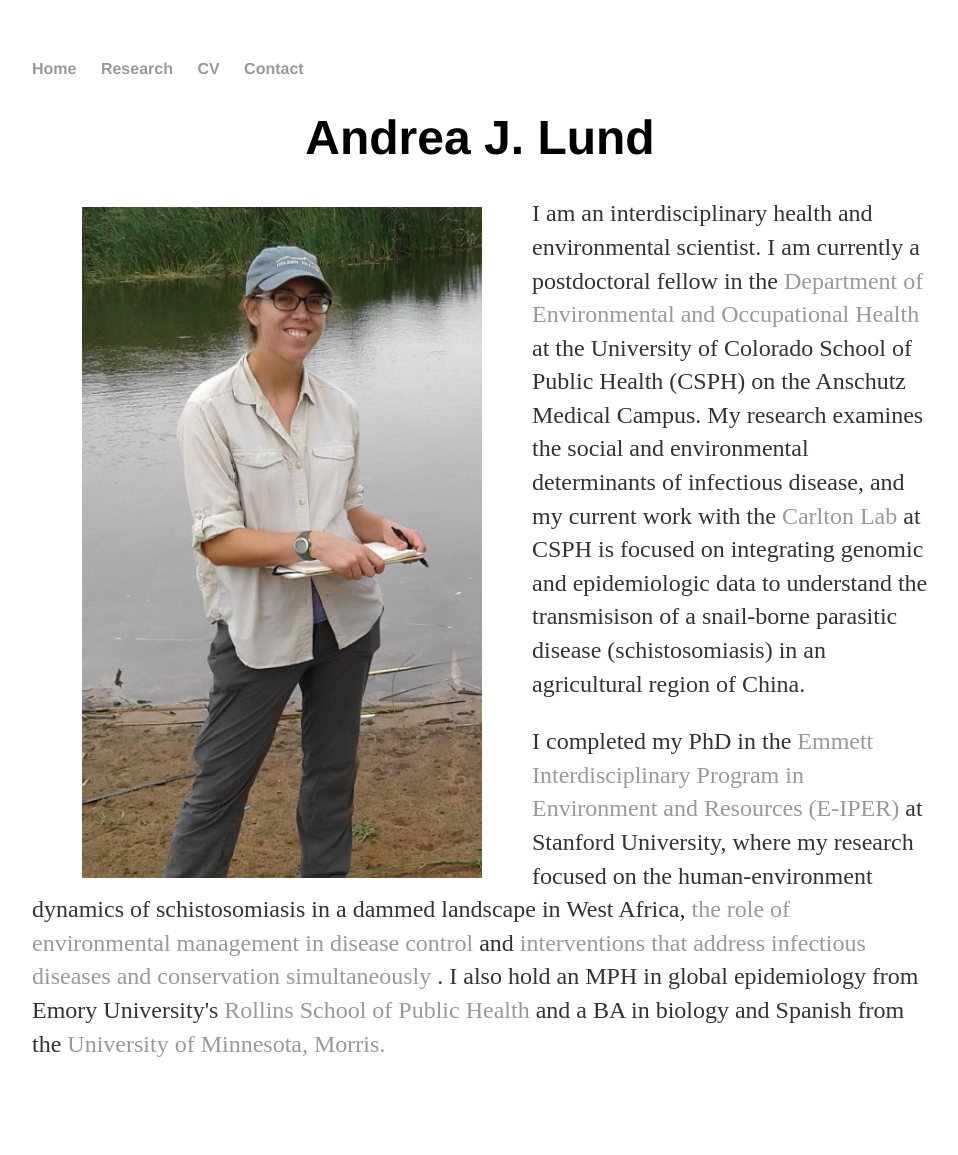
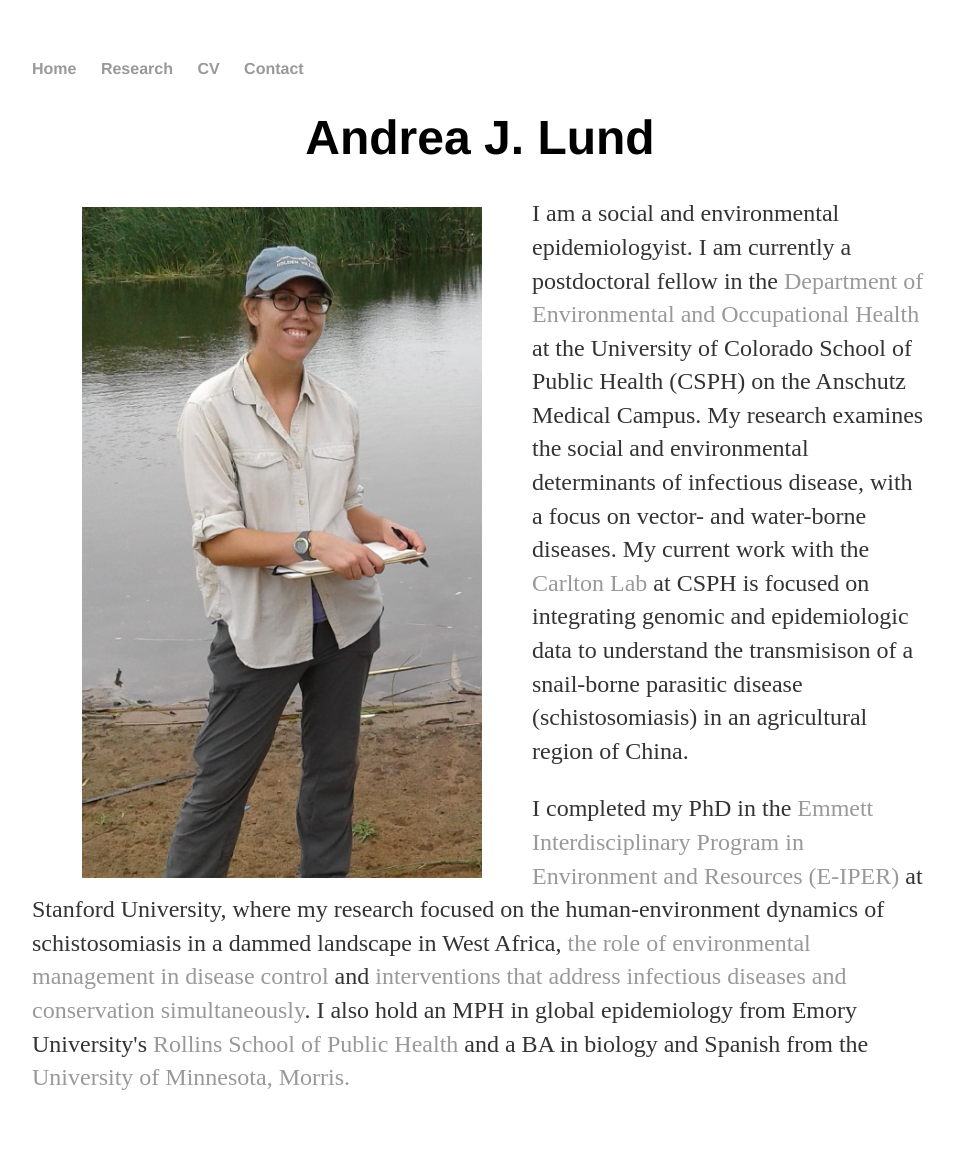
Before and after one commit to andjanlund/andjanlund.github.io, a Jekyll site: the page built from index.html, in a window 1280 px wide. Shown: the whole page, without its empty margins (160-1118 px from the left). Built offline with Jekyll 4.4.1, drawn with Linux system fonts in a browser that asks for light colours; before the commit the page ends 1121 px from its top, so only the background shows below that.

Commit message:
update text and fix typos

```diff
--- a/index.html
+++ b/index.html
@@ -11,8 +11,8 @@ title: Andrea J. Lund
 	  align = "left" hspace = 50 vspace = 10/>
 	</div>
 
-    <p> I am an interdisciplinary health and environmental scientist. I am currently a postdoctoral fellow in the <a href = "https://coloradosph.cuanschutz.edu/education/departments/environmental-occupational-health"> Department of Environmental and Occupational Health </a> at the University of Colorado School of Public Health (CSPH) on the Anschutz Medical Campus. My research examines the social and environmental determinants of infectious disease, and my current work with the <a href = "https://coloradosph.cuanschutz.edu/education/departments/environmental-occupational-health/research/carlton-group/our-team"> Carlton Lab </a> at CSPH is focused on integrating genomic and epidemiologic data to understand the transmisison of a snail-borne parasitic disease (schistosomiasis) in an agricultural region of China. </p>
+    <p> I am a social and environmental epidemiologyist. I am currently a postdoctoral fellow in the <a href = "https://coloradosph.cuanschutz.edu/education/departments/environmental-occupational-health"> Department of Environmental and Occupational Health </a> at the University of Colorado School of Public Health (CSPH) on the Anschutz Medical Campus. My research examines the social and environmental determinants of infectious disease, with a focus on vector- and water-borne diseases. My current work with the <a href = "https://coloradosph.cuanschutz.edu/education/departments/environmental-occupational-health/research/carlton-group/our-team"> Carlton Lab </a> at CSPH is focused on integrating genomic and epidemiologic data to understand the transmisison of a snail-borne parasitic disease (schistosomiasis) in an agricultural region of China. </p>
 
-<p> I completed my PhD in the <a href = "https://pangea.stanford.edu/eiper"> Emmett Interdisciplinary Program in Environment and Resources (E-IPER) </a> at Stanford University, where my research focused on the human-environment dynamics of schistosomiasis in a dammed landscape in West Africa, <a href = "https://www.sesync.org/project/may-2017-rfp-s-e-synthesis-research-for-graduate-students/integrating-health-impacts-and" > the role of environmental management in disease control </a> and <a href = "https://snappartnership.net/teams/ecological-levers-for-health/"> interventions that address infectious diseases and conservation simultaneously </a>. I also hold an MPH in global epidemiology from Emory University's <a href = "https://www.sph.emory.edu"> Rollins School of Public Health </a> and a BA in biology and Spanish from the <a href = "https://morris.umn.edu"> University of Minnesota, Morris. </a>
+<p> I completed my PhD in the <a href = "https://pangea.stanford.edu/eiper"> Emmett Interdisciplinary Program in Environment and Resources (E-IPER) </a> at Stanford University, where my research focused on the human-environment dynamics of schistosomiasis in a dammed landscape in West Africa, <a href = "https://www.sesync.org/project/may-2017-rfp-s-e-synthesis-research-for-graduate-students/integrating-health-impacts-and" > the role of environmental management in disease control </a> and <a href = "https://snappartnership.net/teams/ecological-levers-for-health/"> interventions that address infectious diseases and conservation simultaneously</a>. I also hold an MPH in global epidemiology from Emory University's <a href = "https://www.sph.emory.edu"> Rollins School of Public Health </a> and a BA in biology and Spanish from the <a href = "https://morris.umn.edu"> University of Minnesota, Morris. </a>
 
 </div><!-- /.blurb -->
```
Also changed, not shown: research/index.html (+7 -5 lines).
